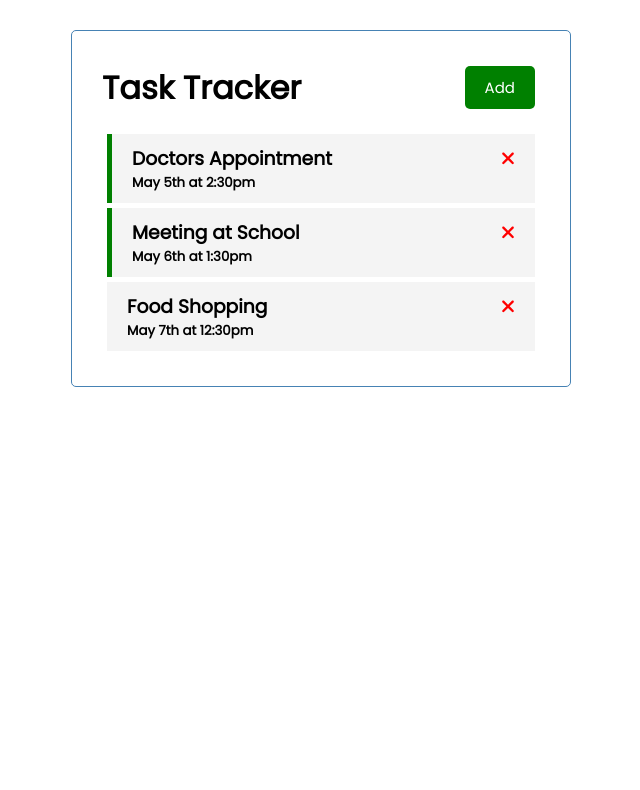
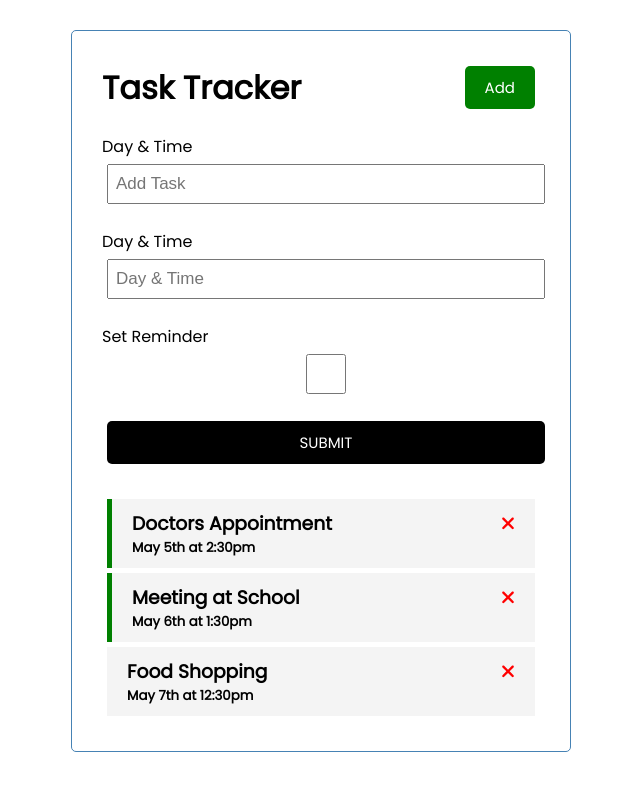
Before and after one commit to iqbal9865/Task-Tracker-With-Angular, an Angular app: page / in a window 1280 px wide. Shown: the top 790 px of the page, without its empty margins (319-959 px from the left). Built offline with nearby package versions, Linux system fonts and the light colour scheme; data requests are answered from the project's data file.

Commit message:
style toggle

```diff
--- a/src/app/app.module.ts
+++ b/src/app/app.module.ts
@@ -9,6 +9,7 @@ import { HeaderComponent } from './components/header/header.component';
 import { ButtonComponent } from './components/button/button.component';
 import { TasksComponent } from './components/tasks/tasks.component';
 import { TaskItemComponent } from './components/task-item/task-item.component';
+import { AddTaskComponent } from './components/add-task/add-task.component';
 
 
 @NgModule({
@@ -17,7 +18,8 @@ import { TaskItemComponent } from './components/task-item/task-item.component';
     HeaderComponent,
     ButtonComponent,
     TasksComponent,
-    TaskItemComponent
+    TaskItemComponent,
+    AddTaskComponent
   ],
   imports: [
     BrowserModule,
--- /dev/null
+++ b/src/app/components/add-task/add-task.component.html
@@ -0,0 +1,20 @@
+<form>
+  <div class="form-control">
+    <label for="task"> Day & Time </label>
+    <input type="text" name="task" placeholder="Add Task">
+  </div>
+
+  <div class="form-control">
+    <label for="day"> Day & Time </label>
+    <input type="text" name="day" placeholder="Day & Time">
+  </div>
+
+  <div class="form-control">
+    <label for="reminder"> Set Reminder </label>
+    <input type="checkbox" name="reminder">
+  </div>
+  <div>
+    <input type="submit" value="SUBMIT" class="btn btn-block">
+  </div>
+</form>
+<br>
--- /dev/null
+++ b/src/app/components/add-task/add-task.component.ts
@@ -0,0 +1,15 @@
+import { Component, OnInit } from '@angular/core';
+
+@Component({
+  selector: 'app-add-task',
+  templateUrl: './add-task.component.html',
+  styleUrls: ['./add-task.component.css']
+})
+export class AddTaskComponent implements OnInit {
+
+  constructor() { }
+
+  ngOnInit(): void {
+  }
+
+}
--- a/src/app/components/tasks/tasks.component.html
+++ b/src/app/components/tasks/tasks.component.html
@@ -1,3 +1,6 @@
+
+<app-add-task> </app-add-task>
+
 <app-task-item
   *ngFor="let task of tasks"
   [task]="task"
```
Also changed, not shown: src/app/components/add-task/add-task.component.css (added), 1 other file (tests, documents, lock files or other folders).
